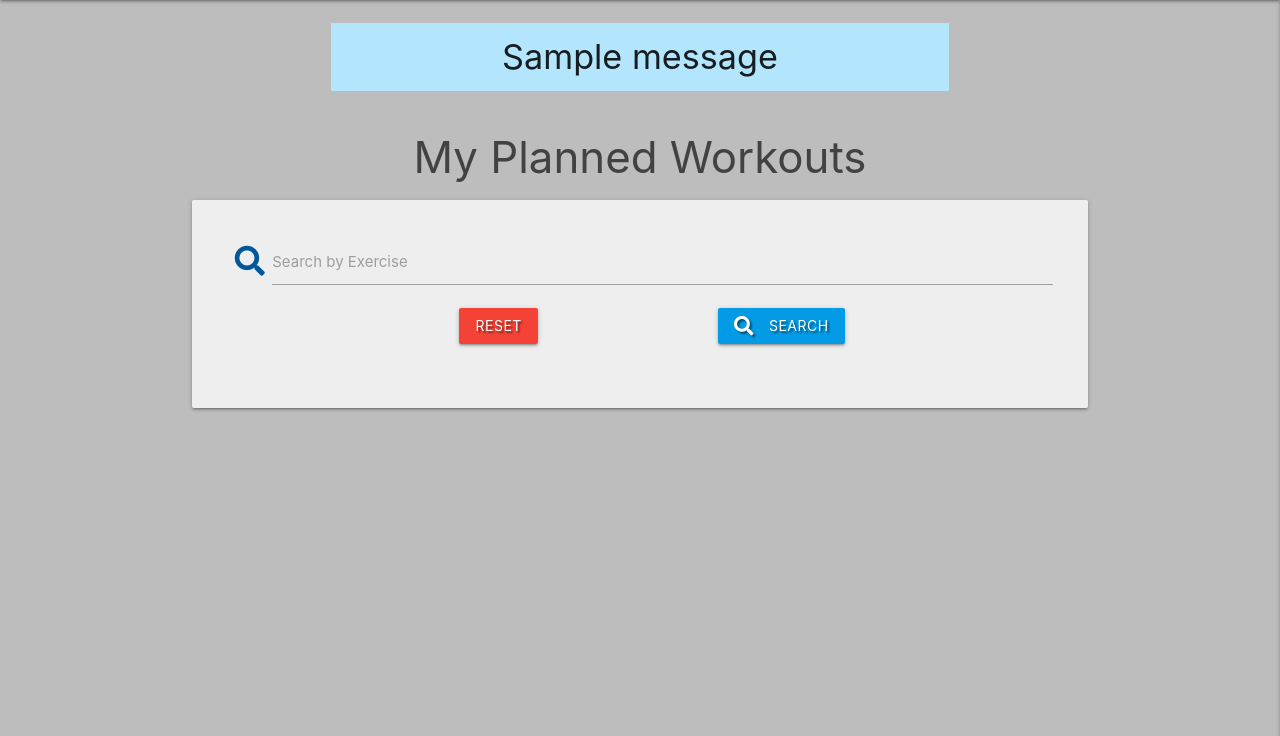
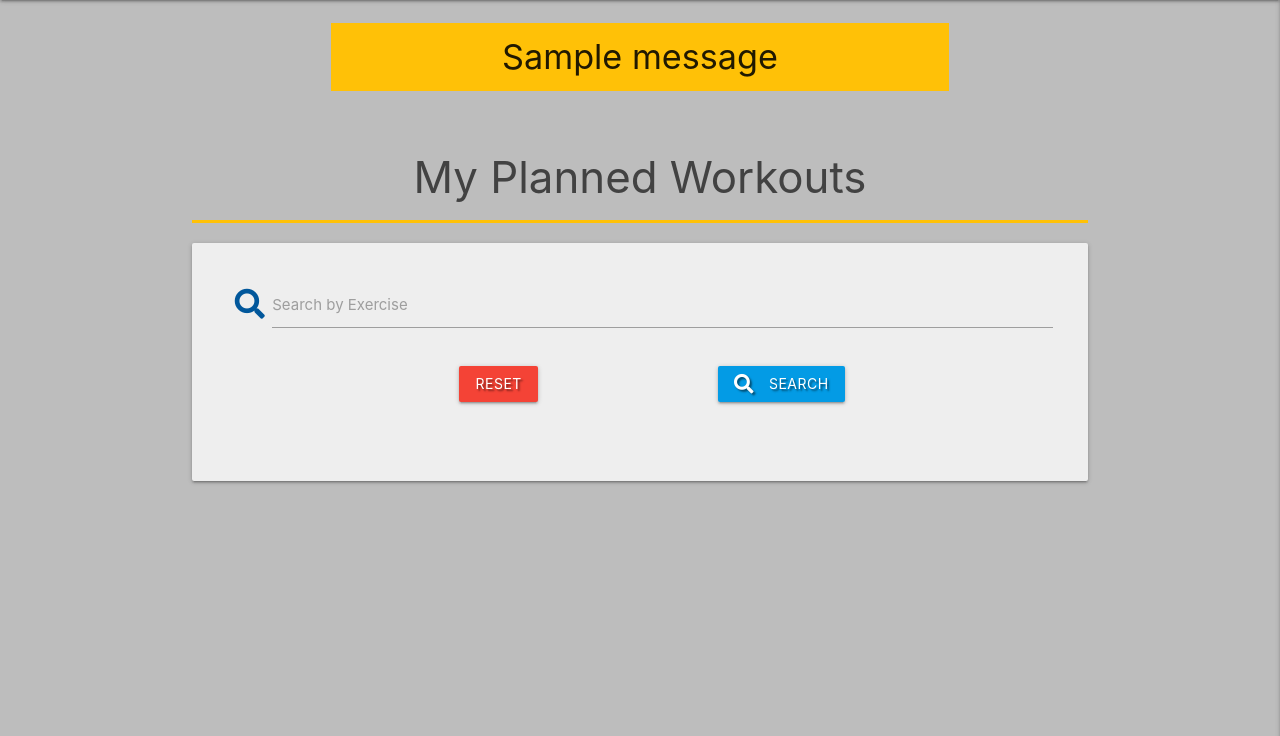
Before and after one commit to Code-Institute-Submissions/M-E-C-20-workout-tracker_AugResub, a Flask app: page /search in a window 1280 px wide. Shown: the part 64-800 px from the top of the page. Run offline with Flask 2, Linux system fonts and the light colour scheme; one stand-in notice (Sample message) is shown; a database or web service that is not in the repository returns one stand-in record (values such as "Sample title"); some libraries are stand-ins or nearby versions.

Commit message:
Add underline to page headings

```diff
--- a/static/css/style.css
+++ b/static/css/style.css
@@ -21,5 +21,15 @@
 }
 
 .button-space {
-    padding-bottom: 1rem;
+    margin-top: 1rem;
+    margin-bottom: 1rem;
 }
+
+.underline {
+    border-bottom: 3px solid #ffc107;
+}
+
+.padding-x {
+    padding-left: 0;
+    padding-right: 0;
+}
--- a/templates/base.html
+++ b/templates/base.html
@@ -71,7 +71,7 @@
                 {% for message in messages %}
                     <div class="row flashes">
                         <div class="col s6 offset-s3">
-                            <h4 class="light-blue lighten-4 center-align">{{ message }}</h4>
+                            <h4 class="amber center-align">{{ message }}</h4>
                         </div>
                     </div>
                 {% endfor %}
--- a/templates/workout_planner.html
+++ b/templates/workout_planner.html
@@ -1,7 +1,12 @@
 {% extends "base.html" %}
 {% block content %}
 
-    <h3 class="grey-text text-darken-3 center-align">My Planned Workouts</h3>
+    <!-- page heading -->
+    <div class="row">
+        <div class="col s12 underline">
+            <h3 class="grey-text text-darken-3 center-align">My Planned Workouts</h3>
+        </div>
+    </div>
 
     <!-- search bar -->
     <div class="row card-panel grey lighten-3">
@@ -33,10 +38,10 @@
         <div class="row">
             {% for workout in workouts %}
             {% if session.user|lower == workout.created_by|lower %}
-            <div class="col s12 m6 l4">
-                <div class="card small sticky-action grey lighten-3">
+            <div class="col s12 m6 xl4">
+                <div class="card medium sticky-action grey lighten-3">
                     <div class="card-content center-align">
-                        <span class="card-title grey-text text-darken-4">{{ workout.exercise_name }}:
+                        <span class="card-title grey-text text-darken-4 underline">{{ workout.exercise_name }}:
                             {{ workout.due_date }}
                         </span>
                         <div class="col s6 left-align">
@@ -59,7 +64,8 @@
                         </div>
                     </div>
                     <div class="card-action center-align">
-                        <div class="col s12 m4">
+                        <!-- delete button -->
+                        <div class="col s12 m6 l4">
                             <a href="#confirm_deletion_modal{{ workout._id }}"
                                 class="btn-small red accent-4 modal-trigger">Delete</a>
                         </div>
@@ -78,12 +84,12 @@
                             </div>
                         </div>
                         <!-- edit button -->
-                        <div class="col s12 m4">
+                        <div class="col s12 m6 l4">
                             <a href="{{ url_for('edit_workout', workout_id=workout._id) }}"
                                 class="btn-small light-blue lighten-1">Edit</a>
                         </div>
                         <!-- done button -->
-                        <div class="col s12 m4">
+                        <div class="col s12 m6 l4">
                             <a href="{{ url_for('complete_workout', workout_id=workout._id) }}"
                                 class="btn-small green lighten-1">Done</a>
                         </div>
```
Also changed, not shown: templates/add_workout.html (+6 -1 lines), templates/complete_workout.html (+6 -1 lines), templates/edit_exercise_db.html (+6 -1 lines), templates/edit_workout.html (+6 -1 lines), templates/exercises.html (+6 -1 lines), templates/index.html (+7 -1 lines), templates/login.html (+6 -1 lines), templates/register.html (+6 -1 lines), templates/update_exercise_db.html (+6 -1 lines), templates/workout_history.html (+15 -13 lines).
